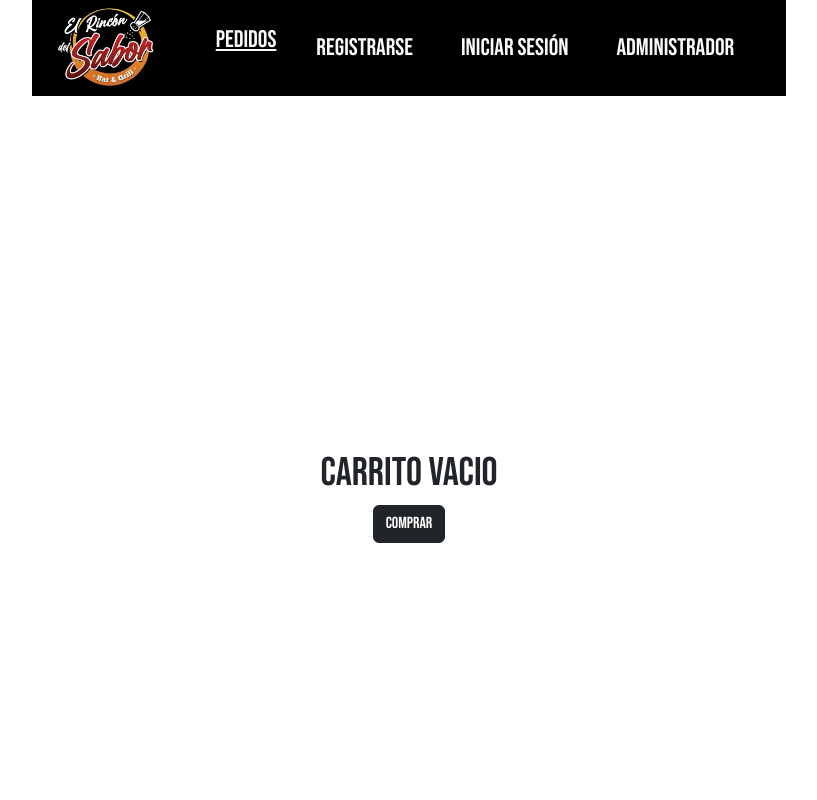
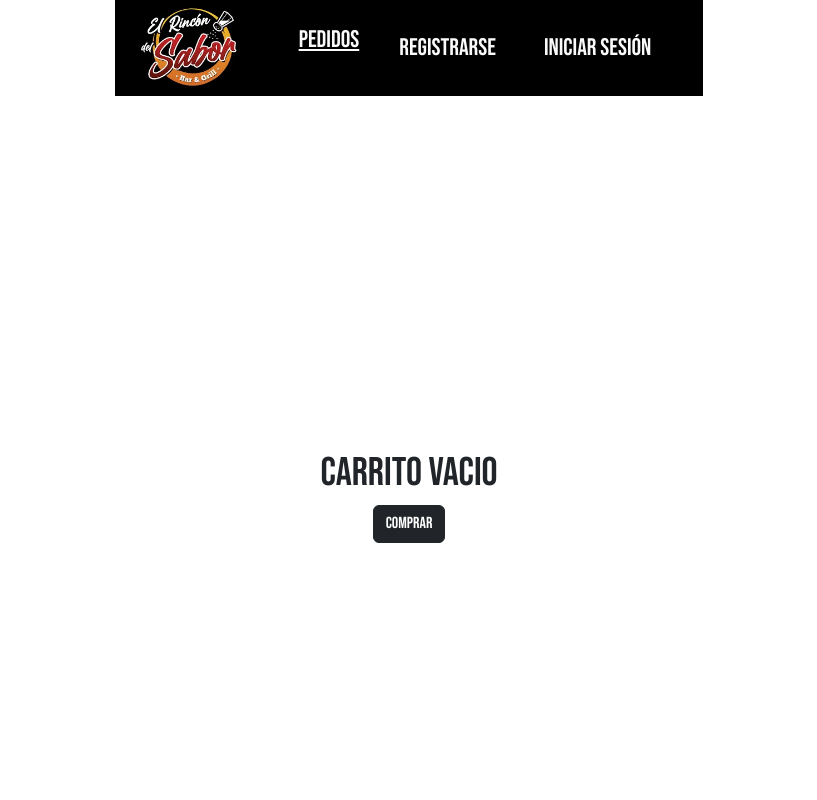
Before and after one commit to juananzorena14/rdsfront, a React (Vite) app: page /carrito in a window 1280 px wide. Shown: the top 800 px of the page, without its empty margins (231-1048 px from the left). Built offline with nearby package versions, Linux system fonts and the light colour scheme.

Commit message:
intento hacer que el boton admin se vea si esta logueado

```diff
--- a/src/App.jsx
+++ b/src/App.jsx
@@ -22,7 +22,7 @@ function App() {
   return (
     <div className="main-container d-flex flex-column">
     <BrowserRouter>
-      <Navbar />
+      <Navbar estadoLogin={estadoLogin} />
       <Routes>
         <Route path="/" element={<LandingPage />} />
         <Route path="/pay" element={<CardBuyApp/>}/>
--- a/src/components/Navbar.jsx
+++ b/src/components/Navbar.jsx
@@ -3,7 +3,7 @@ import { NavLink } from "react-router-dom";
 import "../css/navbar.css";
 import imagenPortada from "../assets/descarga1.jpg"
 
-const Navbar = (estadoLogin) => {
+const Navbar = ({estadoLogin={estadoLogin}}) => {
     // const [show, setShow] = useState(false);
     // const handleClose = () => setShow(false);
     // const handleShow = () => setShow(true);
@@ -38,7 +38,7 @@ const Navbar = (estadoLogin) => {
               <NavLink className={({ isActive }) => isActive ? " fw-bold" : "nav-link"} aria-current="page" to="/carrito">Pedidos</NavLink>
 
             </li>
-            {estadoLogin && <li className="nav-item">
+             <li className="nav-item">
               <NavLink
                 className={({ isActive }) =>
                   isActive ? " fw-bold" : "nav-link"
@@ -46,8 +46,8 @@ const Navbar = (estadoLogin) => {
               >
                 Registrarse
               </NavLink>
-            </li>}
-            {estadoLogin && <li className="nav-item">
+            </li>
+            <li className="nav-item">
               <NavLink
                 className={({ isActive }) =>
                   isActive ? " fw-bold" : "nav-link"
@@ -56,8 +56,9 @@ const Navbar = (estadoLogin) => {
               >
                 Iniciar Sesión
               </NavLink>
-            </li>}
-            {estadoLogin && <li className="nav-item">
+            </li>
+            {estadoLogin &&
+            <li className="nav-item">
               <NavLink
                 className={({ isActive }) =>
                   isActive ? " fw-bold" : "nav-link"
--- a/src/router/ProtectedRoutes.jsx
+++ b/src/router/ProtectedRoutes.jsx
@@ -1,10 +1,10 @@
 import React from "react";
 import { Navigate } from "react-router-dom";
 
-const ProtectedRoutes = ({ children }) => {
+const ProtectedRoutes = ({ children, estadoLogin}) => {
   const token = JSON.parse(localStorage.getItem("token")) || null;
 
-  if (token) {
+  if (estadoLogin) {
     return children;
   } else {
     return <Navigate to="/" />;
--- a/src/views/LoginScreen.jsx
+++ b/src/views/LoginScreen.jsx
@@ -28,6 +28,7 @@ const LoginScreen = (setEstadoLogin) => {
     if (respuesta?.token) {
       localStorage.setItem("token", JSON.stringify(respuesta.token));
       localStorage.setItem("role", JSON.stringify(respuesta.role));
+      setEstadoLogin(true)
       navigate("/");
       setEstadoLogin(true);
     }
```
